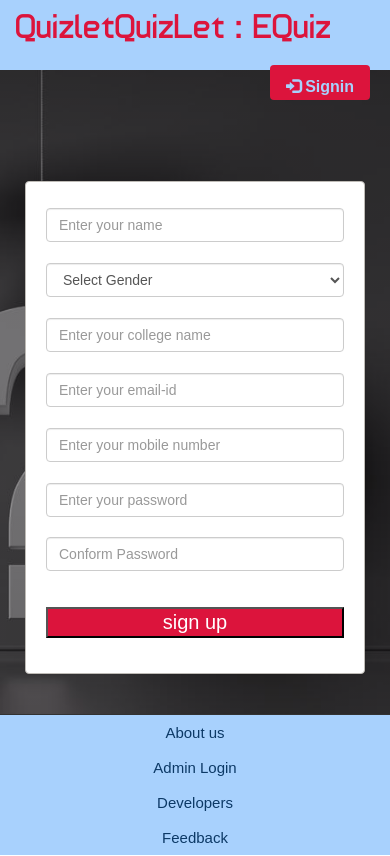
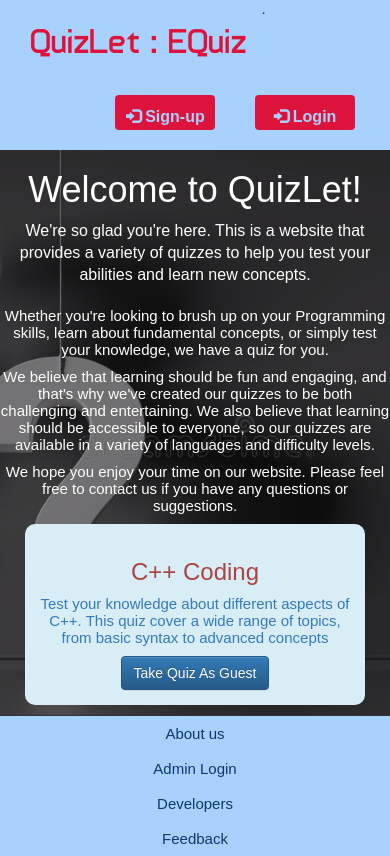
Before and after one commit to cityji/oes, a PHP site: page / in a window 390 px wide. Run offline with PHP 8.4, Linux system fonts and the light colour scheme.

Commit message:
before bootstrap version upgrade

```diff
--- a/account.php
+++ b/account.php
@@ -32,7 +32,7 @@ include_once 'dbConnection.php';
   <div class="header">
     <div class="row">
       <div class="col-lg-6">
-        <span class="logo">QuizletQuizLet : EQuiz</span>
+        <span class="logo">QuizLet : EQuiz</span>
       </div>
       <div class="col-md-4 col-md-offset-2">
         <?php
@@ -284,7 +284,7 @@ var countdownTimer = setInterval('secondPassed()', 1000);
               <img src="image/dev.jpeg" width=100 height=100 alt="TEAM HexARRAYS" class="img-rounded">
             </div>
             <div class="col-md-5">
-              <a href="http://yugeshverma.blogspot.in" style="color:#A8D1FD; font-family:'typo' ; font-size:18px"
+              <a href="https://cityji.github.io/portfolio/" style="color:#A8D1FD; font-family:'typo' ; font-size:18px"
                 title="Find on Facebook">HexARRAYS</a>
               <h4 style="color:#A8D1FD; font-family:'typo' ;font-size:16px" class="title1">+91 6263823386</h4>
               <h4 style="font-family:'typo' ">meghanatamrakar@gmail.com</h4>
--- a/admin.php
+++ b/admin.php
@@ -16,9 +16,11 @@ if ($count == 1) {
         session_unset();
     }
     $_SESSION["name"] = 'Admin';
-    $_SESSION["key"] = 'sunny7785068889';
+    $_SESSION["key"] = 'QuizLetADMIN';
     $_SESSION["email"] = $email;
     header("location:dash.php?q=0");
 } else
     header("location:$ref?w=Warning : Access denied");
+// stripslashes() function removes backslashes added by the addslashes() function. prevents the user from submitting malicious data to the script.
+// if the user enters "I'm here", the addslashes() function will return "I\'m here". */
 ?>
--- a/css/emty.txt
+++ /dev/null
@@ -1 +0,0 @@
-##emty
--- a/css/main.css
+++ b/css/main.css
@@ -8,7 +8,7 @@ background-attachment:fixed;
 
 .bg1
 {
-    padding-top: 7rem;
+    /* padding-top: 7rem; */
     background: -webkit-gradient(linear, left top, left bottom, from(rgba(0, 0, 0, 0.4)), to(rgba(0, 0, 0, 0.4))), url(../image/1.jpg) center/cover no-repeat;
     background: -o-linear-gradient(rgba(0, 0, 0, 0.4), rgba(0, 0, 0, 0.4)), url(../image/1.jpg) center/cover no-repeat;
     background: linear-gradient(rgba(0, 0, 0, 0.4), rgba(0, 0, 0, 0.4)), url(../image/1.jpg) center/cover no-repeat;
@@ -45,7 +45,7 @@ font-family:'typo';
 .header
 {
 background:#A8D1FD;
-height:70px;
+/* height:70px; */
 }
 .logo
 {
--- a/fonts/emty.txt
+++ /dev/null
@@ -1 +0,0 @@
-##nbnb
--- a/index.php
+++ b/index.php
@@ -21,8 +21,11 @@
   ?>
   <script>
     function validateForm() {
-      var y = document.forms["form"]["name"].value; var letters = /^[A-Za-z]+$/; if (y == null || y == "") { alert("Name must be filled out."); return false; } var z = document.forms["form"]["college"].value; if (z == null || z == "") { alert("college must be filled out."); return false; } var x = document.forms["form"]["email"].value; var atpos = x.indexOf("@");
-      var dotpos = x.lastIndexOf("."); if (atpos < 1 || dotpos < atpos + 2 || dotpos + 2 >= x.length) { alert("Not a valid e-mail address."); return false; } var a = document.forms["form"]["password"].value; if (a == null || a == "") { alert("Password must be filled out"); return false; } if (a.length < 5 || a.length > 25) { alert("Passwords must be 5 to 25 characters long."); return false; }
+      var y = document.forms["form"]["name"].value; var letters = /^[A-Za-z]+$/; if (y == null || y == "") { alert("Name must be filled out."); return false; }
+      var z = document.forms["form"]["college"].value; if (z == null || z == "") { alert("college must be filled out."); return false; } var x = document.forms["form"]["email"].value;
+      var atpos = x.indexOf("@");
+      var dotpos = x.lastIndexOf("."); if (atpos < 1 || dotpos < atpos + 2 || dotpos + 2 >= x.length) { alert("Not a valid e-mail address."); return false; }
+      var a = document.forms["form"]["password"].value; if (a == null || a == "") { alert("Password must be filled out"); return false; } if (a.length < 5 || a.length > 25) { alert("Passwords must be 5 to 25 characters long."); return false; }
       var b = document.forms["form"]["cpassword"].value; if (a != b) { alert("Passwords must match."); return false; }
     }
   </script>
@@ -33,13 +36,20 @@
 <body>
   <div class="header">
     <div class="row">
-      <div class="col-lg-6">
-        <span class="logo">QuizletQuizLet : EQuiz</span>
-      </div>
-      <div class="col-md-2 col-md-offset-4">
+      <div style="margin: 0px 3rem;">
+        <span class="logo pull-left">QuizLet : EQuiz</span>
+        . <div class="pull-right">
+
           <a href="#" class="pull-right btn sub1" data-toggle="modal" data-target="#myModal"><span
               class="glyphicon glyphicon-log-in" aria-hidden="true"></span>&nbsp;<span
-            class="title1"><b>Signin</b></span></a>
+              class="title1"><b>Login</b></span>
+          </a>
+          <a href="#" class="pull-right btn sub1" data-toggle="modal" data-target="#SignupModel"><span
+              class="glyphicon glyphicon-log-in" aria-hidden="true"></span>&nbsp;<span
+              class="title1"><b>Sign-up</b></span>
+          </a>
+        </div>
+
       </div>
       <!--sign in modal start-->
       <div class="modal fade" id="myModal">
@@ -48,35 +58,27 @@
             <div class="modal-header">
               <button type="button" class="close" data-dismiss="modal" aria-label="Close"><span
                   aria-hidden="true">&times;</span></button>
-              <h4 class="modal-title title1"><span style="color:#0c3966">Log In</span></h4>
+              <h4 class="modal-title title1"><span style="color:#0c3966">Login with your existing ID</span></h4>
             </div>
-            <div class="modal-body">
+            <div class="modal-body mt-9">
               <form class="form-horizontal" action="login.php?q=index.php" method="POST">
                 <fieldset>
-
-
-
                   <!-- Text input-->
                   <div class="form-group">
                     <label class="col-md-3 control-label" for="email"></label>
                     <div class="col-md-6">
                       <input id="email" name="email" placeholder="Enter your email-id" class="form-control input-md"
                         type="email">
-
                     </div>
                   </div>
-
-
                   <!-- Password input-->
                   <div class="form-group">
                     <label class="col-md-3 control-label" for="password"></label>
                     <div class="col-md-6">
                       <input id="password" name="password" placeholder="Enter your Password"
                         class="form-control input-md" type="password">
-
                     </div>
                   </div>
-
             </div>
             <div class="modal-footer">
               <button type="button" class="btn btn-default" data-dismiss="modal">Close</button>
@@ -84,32 +86,31 @@
               </fieldset>
               </form>
             </div>
+
           </div><!-- /.modal-content -->
         </div><!-- /.modal-dialog -->
       </div><!-- /.modal -->
       <!--sign in modal closed-->
 
-    </div><!--header row closed-->
+      <!-- sign in form begins -->
+      <div class="modal fade" id="SignupModel">
+        <div class="modal-dialog">
+          <div class="modal-content title1">
+            <div class="modal-header">
+              <button type="button" class="close" data-dismiss="modal" aria-label="Close"><span
+                  aria-hidden="true">&times;</span></button>
+              <h4 class="modal-title title1"><span style="color:#0c3966">Register | Sign Up</span></h4>
             </div>
-
-
-  <div class="bg1">
-    <div class="row">
-
-      <div class="col-md-7"></div>
-      <div class="col-md-4 panel">
-        <!-- sign in form begins -->
+            <div class="modal-body mt-9">
               <form class="form-horizontal" name="form" action="sign.php?q=account.php" onSubmit="return validateForm()"
                 method="POST">
                 <fieldset>
-
-
                   <!-- Text input-->
                   <div class="form-group">
                     <label class="col-md-12 control-label" for="name"></label>
                     <div class="col-md-12">
-                <input id="name" name="name" placeholder="Enter your name" class="form-control input-md" type="text">
-
+                      <input id="name" name="name" placeholder="Enter your name" class="form-control input-md"
+                        type="text">
                     </div>
                   </div>
 
@@ -129,8 +130,8 @@
                   <div class="form-group">
                     <label class="col-md-12 control-label" for="name"></label>
                     <div class="col-md-12">
-                <input id="college" name="college" placeholder="Enter your college name" class="form-control input-md"
-                  type="text">
+                      <input id="college" name="college" placeholder="Enter your college name"
+                        class="form-control input-md" type="text">
 
                     </div>
                   </div>
@@ -161,8 +162,8 @@
                   <div class="form-group">
                     <label class="col-md-12 control-label" for="password"></label>
                     <div class="col-md-12">
-                <input id="password" name="password" placeholder="Enter your password" class="form-control input-md"
-                  type="password">
+                      <input id="password" name="password" placeholder="Enter your password"
+                        class="form-control input-md" type="password">
 
                     </div>
                   </div>
@@ -170,8 +171,8 @@
                   <div class="form-group">
                     <label class="col-md-12control-label" for="cpassword"></label>
                     <div class="col-md-12">
-                <input id="cpassword" name="cpassword" placeholder="Conform Password" class="form-control input-md"
-                  type="password">
+                      <input id="cpassword" name="cpassword" placeholder="Conform Password"
+                        class="form-control input-md" type="password">
 
                     </div>
                   </div>
@@ -185,12 +186,47 @@
                       <input type="submit" class="sub" value="sign up" class="btn btn-primary" />
                     </div>
                   </div>
-
-
-
                 </fieldset>
               </form>
-      </div><!--col-md-6 end-->
+            </div>
+          </div>
+        </div>
+      </div>
+      <!--sign in modal closed-->
+    </div>
+    <!--header row closed-->
+  </div>
+
+  <!-- starting actual vmin body with 80% of minimum viewport height -->
+  <div class="bg1 container-fluid" style="min-height:80vmin">
+    <div class="row">
+      <div class="col">
+        <h1 class="mt-5">Welcome to QuizLet!</h1>
+        <p class="lead">We're so glad you're here. This is a website that provides a variety of quizzes to help you
+          test your abilities and learn new concepts.</p>
+        <p>Whether you're looking to brush up on your Programming skills, learn about fundamental concepts, or simply
+          test your knowledge, we have a quiz for you.</p>
+        <p>We believe that learning should be fun and engaging, and that's why we've created our quizzes to be both
+          challenging and entertaining. We also believe that learning should be accessible to everyone, so our quizzes
+          are available in a variety of languages and difficulty levels.</p>
+        <p>We hope you enjoy your time on our website. Please feel free to contact us if you have any questions or
+          suggestions.</p>
+      </div>
+      <div class="col">
+        <!-- card of quiz start -->
+        <div class="col-sm-4">
+          <div class="card text-black bg-info" style="padding:1.5rem; margin:1rem; border-radius:1rem">
+            <div class="card-body">
+              <h3 class="card-title text-danger">C++ Coding</h3>
+              <p class="card-text text-primary">Test your knowledge about different aspects of C++. This quiz cover a
+                wide range of topics, from basic syntax to advanced concepts
+              </p>
+              <a href="./account.php?q=quiz&step=2&eid=5589222f16b93&n=1&t=2" class="btn btn-primary">Take Quiz As
+                Guest</a>
+            </div>
+          </div>
+        </div>
+        <!-- card of quiz end -->
       </div>
     </div>
   </div><!--container end-->
@@ -227,7 +263,7 @@
               <img src="image/dev.jpeg" width=100 height=100 alt="TEAM HexARRAYS" class="img-rounded">
             </div>
             <div class="col-md-5">
-              <a href="http://yugeshverma.blogspot.in" style="color:#A8D1FD; font-family:'typo' ; font-size:18px"
+              <a href="https://cityji.github.io/portfolio/" style="color:#A8D1FD; font-family:'typo' ; font-size:18px"
                 title="Find on Facebook">HexARRAYS</a>
               <h4 style="color:#A8D1FD; font-family:'typo' ;font-size:16px" class="title1">+91 6263823386</h4>
               <h4 style="font-family:'typo' ">meghanatamrakar@gmail.com</h4>
--- a/js/emty.txt
+++ /dev/null
@@ -1 +0,0 @@
-##emty
```
Also changed, not shown: dash.php (+12 -9 lines), feedback.php (+23 -16 lines), image/emty.md (deleted, +0 -1 lines), update.php (+6 -6 lines), 1 other file. Lines whose indentation alone changed are shown as unchanged.
